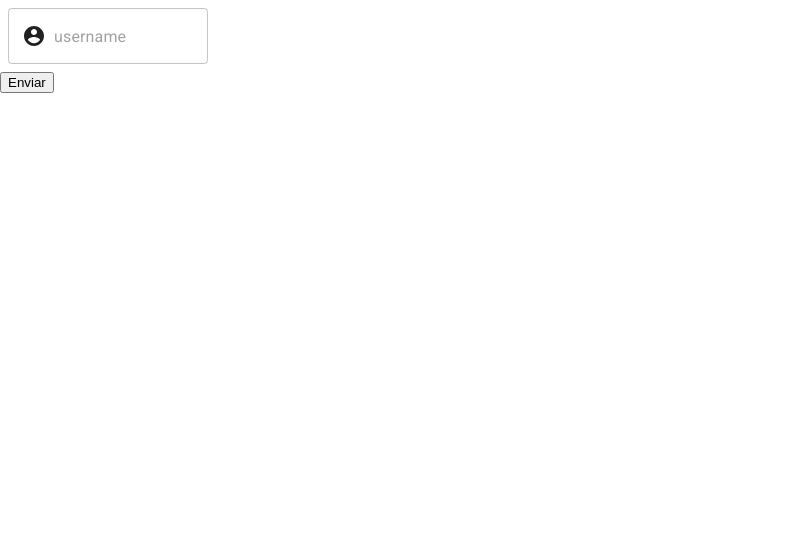
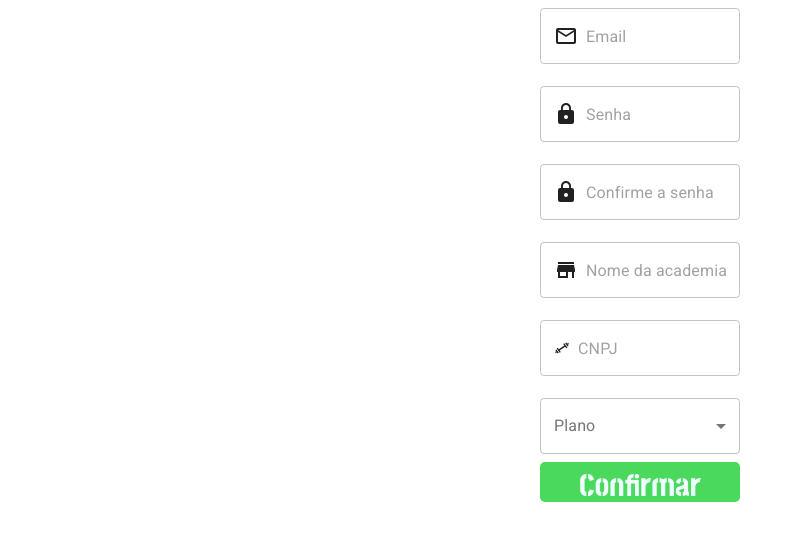
Before and after one commit to AdryellCabral/MyGym, a React (Create React App) app: page / in a window 1280 px wide. Shown: the top 540 px of the page, without its empty margins (0-803 px from the left). Built offline with nearby package versions, Linux system fonts and the light colour scheme.

Commit message:
feature: component created

```diff
--- a/package.json
+++ b/package.json
@@ -24,6 +24,7 @@
     "react": "^17.0.2",
     "react-dom": "^17.0.2",
     "react-hook-form": "^7.10.1",
+    "react-icons": "^4.2.0",
     "react-router-dom": "^5.2.0",
     "react-scripts": "4.0.3",
     "react-toastify": "^7.0.4",
--- a/src/App.tsx
+++ b/src/App.tsx
@@ -15,7 +15,7 @@ const App = () => {
     <>
 
     <Register/>
-      {typeUser === "" ? (
+      {/* {typeUser === "" ? (
         <DefaultRoutes />
       ) : (
         <>
@@ -23,7 +23,7 @@ const App = () => {
           {typeUser === "coaches" && <CoachRoutes />}
           {typeUser === "students" && <StudentRoutes />}
         </>
-      )}
+      )} */}
       <GlobalStyle />
     </>
   );
--- a/src/components/GreenButton/index.tsx
+++ b/src/components/GreenButton/index.tsx
@@ -4,12 +4,13 @@ import { StyledButton } from "./styles";
 interface Props {
   children: ReactNode;
   small?: boolean;
-  onClick: () => void;
+  type?: any;
+  onClick?: () => void;
 }
 
-const GreenButton = ({ children, small = false, ...rest }: Props) => {
+const GreenButton = ({ children, small = false, type = '', ...rest }: Props) => {
   return (
-    <StyledButton small={small} {...rest}>
+    <StyledButton small={small} {...rest} type={type}>
       <span>{children}</span>
     </StyledButton>
   );
--- a/src/components/GreenButton/styles.ts
+++ b/src/components/GreenButton/styles.ts
@@ -47,5 +47,6 @@ export const StyledButton = styled.button<sizeButton>`
 
   @media (min-width: 768px) {
     font-size: var(--font-button-purple-desktop);
+    max-width: 200px;
   }
 `;
--- a/src/components/Input/index.tsx
+++ b/src/components/Input/index.tsx
@@ -1,14 +1,11 @@
 import React, { ReactNode } from "react";
 import { OutlinedInput, FormControl, InputAdornment } from "@material-ui/core";
 import clsx from "clsx";
-import { UseFormRegister } from "react-hook-form";
 import { useStyles } from "./styles";
 
 interface InputProps {
   children: ReactNode;
   label: string;
-  // register: UseFormRegister<Record<string, any>>;
-  // nameRegister: string;
 }
 
 function Input({ children, label,...rest }: InputProps) {
@@ -18,8 +15,6 @@ function Input({ children, label,...rest }: InputProps) {
     <div>
       <FormControl className={clsx(classes.margin, classes.textField)}>
         <OutlinedInput
-          // id={nameRegister}
-          // name={nameRegister}
           placeholder={label}
           {...rest}
           startAdornment={
--- a/src/components/Register/index.tsx
+++ b/src/components/Register/index.tsx
@@ -4,26 +4,36 @@ import { useForm } from "react-hook-form";
 import { Form } from "./styles";
 import GreenButton from "../GreenButton";
 import Input from "../Input";
-import { AccountCircle } from "@material-ui/icons";
+import { Store, Lock, MailOutline } from "@material-ui/icons";
+import { CgGym } from "react-icons/cg";
+import { useState } from "react";
+import { FormControl, InputLabel, MenuItem, Select } from "@material-ui/core";
+import clsx from "clsx";
+import { apiMyGym } from "../../services/api";
+import { useStyles } from "./styles";
 
 interface UserData {
-  username: string;
-//   password: string;
-//   nome: string;
-//   email: string;
-//   planoMensal: string;
+  password: string;
+  nome: string;
+  email: string;
 }
 
 const Register = () => {
+  const classes = useStyles();
+  const [plano, setPlano] = useState("");
+
   const schema = yup.object().shape({
-    username: yup.string().required("Campo obrigatório"),
-    // password: yup
-    //   .string()
-    //   .min(6, "Mínimo de 6 dígitos")
-    //   .required("Campo obrigatório"),
-    // nome: yup.string().required("Campo obrigatório"),
-    // email: yup.string().email("Email inválido").required("Campo obrigatório"),
-    // planoMensal: yup.string().required("Campo obrigatório"),
+    email: yup.string().email("Email inválido").required("Campo obrigatório"),
+    password: yup
+      .string()
+      .min(6, "Mínimo de 6 dígitos")
+      .required("Campo obrigatório"),
+    passwordConfirm: yup
+      .string()
+      .oneOf([yup.ref("password")], "Senhas diferentes")
+      .required("Campo obrigatório"),
+    nome: yup.string().required("Campo obrigatório"),
+    cnpj: yup.number().required("Campo obrigatório"),
   });
 
   const {
@@ -35,17 +45,55 @@ const Register = () => {
   });
 
   const onRegister = (data: UserData) => {
-    console.log(data);
+    const newData = { ...data, plano };
+    console.log(newData);
+    apiMyGym
+      .post("register", newData)
+      .then((response) => console.log(response));
+  };
+
+  const handleChange = (event: React.ChangeEvent<{ value: unknown }>) => {
+    setPlano(event.target.value as string);
   };
 
   return (
-    <form onSubmit={handleSubmit(onRegister)}>
-      <Input {...register("username")} label="username">
-      <AccountCircle />
+    <Form onSubmit={handleSubmit(onRegister)}>
+
+      <Input {...register("email")} label="Email">
+        <MailOutline />
       </Input>
+      <p>{errors.email?.message}</p>
+      <Input {...register("password")} label="Senha">
+        <Lock />
+      </Input>
+      <p>{errors.password?.message}</p>
+      <Input {...register("passwordConfirm")} label="Confirme a senha">
+        <Lock />
+      </Input>
+      <p>{errors.passwordConfirm?.message}</p>
+      <Input {...register("nome")} label="Nome da academia">
+        <Store />
+      </Input>
+      <p>{errors.nome?.message}</p>
+      <Input {...register("cnpj")} label="CNPJ">
+        <CgGym />
+      </Input>
+      <p>{errors.cnpj?.message}</p>
 
-      <button type="submit">Enviar</button>
-    </form>
+      <FormControl variant="outlined" className={clsx(classes.textField)}>
+        <InputLabel>Plano</InputLabel>
+        <Select value={plano} onChange={handleChange} label="Plano">
+          <MenuItem value="">
+            <em>Escolha o plano</em>
+          </MenuItem>
+          <MenuItem value="mensal">Mensal</MenuItem>
+          <MenuItem value="semestral">Semestral</MenuItem>
+          <MenuItem value="anual">Anual</MenuItem>
+        </Select>
+      </FormControl>
+
+      <GreenButton type="submit">Confirmar</GreenButton>
+    </Form>
   );
 };
 export default Register;
--- a/src/components/Register/styles.ts
+++ b/src/components/Register/styles.ts
@@ -1,5 +1,31 @@
 import styled from "styled-components";
+import { createStyles, makeStyles, Theme } from "@material-ui/core";
 
 export const Form = styled.form`
+  display: flex;
+  flex-direction: column;
+  text-align: center;
 
-`
+  p {
+    font-family: var(--font-roboto); //remover
+    height: 6px;
+    /* margin-bottom: 3px; */
+  }
+
+  button {
+    margin: 0 auto;
+  }
+`;
+
+export const useStyles = makeStyles((theme: Theme) =>
+  createStyles({
+    margin: {
+      margin: theme.spacing(1),
+    },
+    textField: {
+      width: "25ch",
+      margin: "8px auto",
+      textAlign: "left",
+    },
+  })
+);
```
Also changed, not shown: src/components/Input/styles.ts (line endings or trailing spaces), 1 other file (tests, documents, lock files or other folders).
